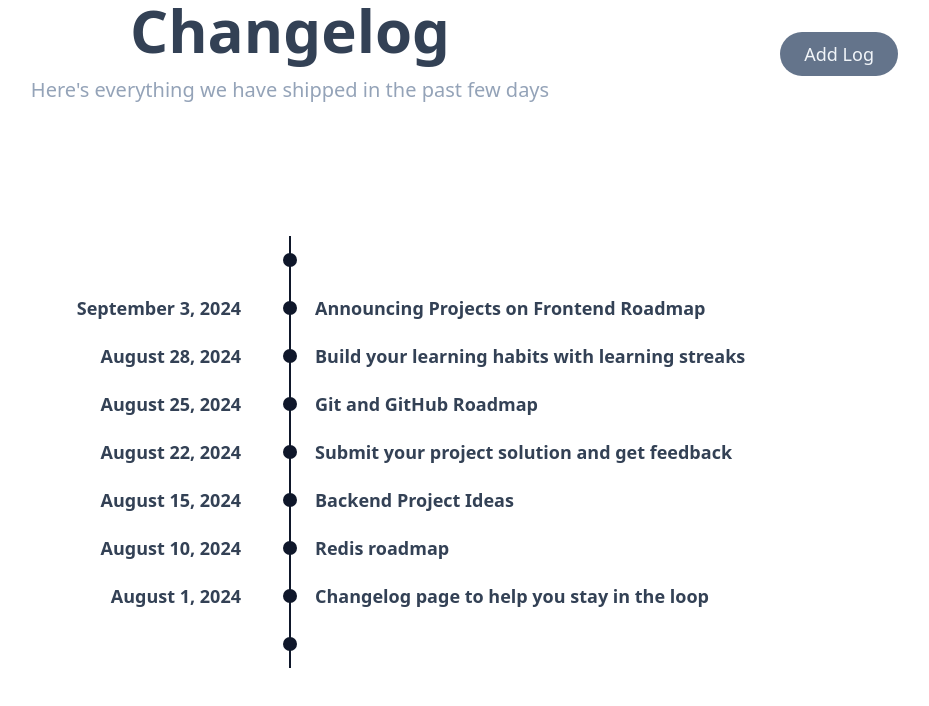
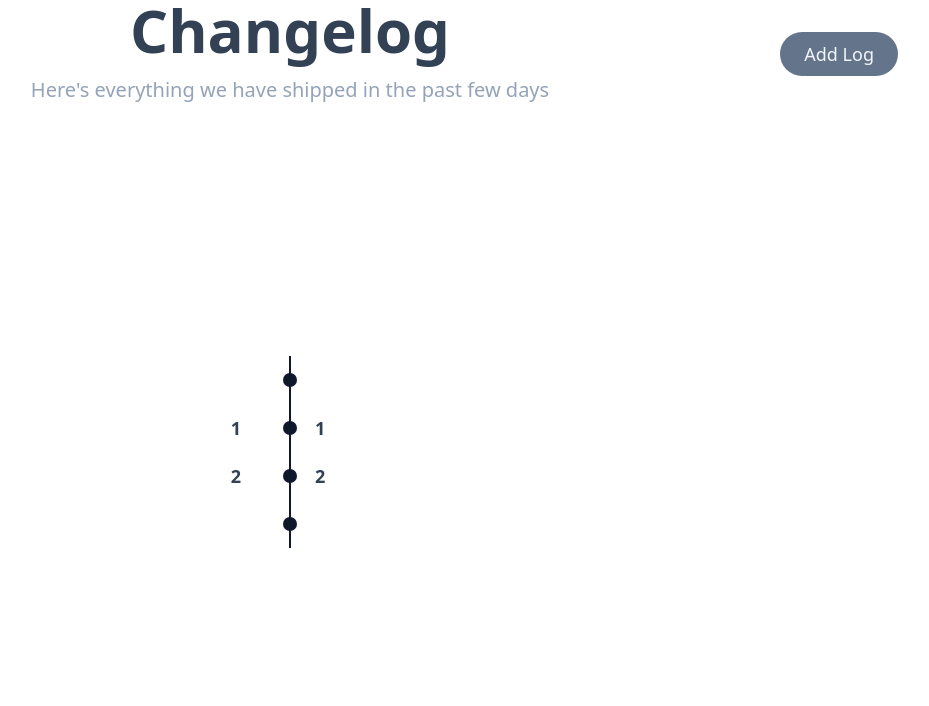
Before and after one commit to MarioTudon/Changelog, a React (Vite) app: page / in a window 1280 px wide. Shown: the top 706 px of the page, without its empty margins (350-1279 px from the left). Built offline with nearby package versions, Linux system fonts and the light colour scheme.

Commit message:
Se realizo logica para pasar datos de modal a App

```diff
--- a/src/App.jsx
+++ b/src/App.jsx
@@ -2,6 +2,7 @@ import { useState, useRef } from 'react';
 import AddLog from './components/AddLog.jsx'
 import Modal from './components/Modal.jsx'
 import Changelog from './components/Changelog.jsx';
+import Log from './components/Log.jsx'
 
 function App() {
     const [isModalOpen, setIsModalOpen] = useState(false);
@@ -10,23 +11,22 @@ function App() {
     const openModal = () => setIsModalOpen(true);
     const closeModal = () => setIsModalOpen(false);
 
-    const currentDateAndTime = () => {
-        const date = new Date();
-        const dateFormatter = new Intl.DateTimeFormat("en-US", { dateStyle: 'long', timeZone: 'America/Mexico_city' });
-        const formatedDate = dateFormatter.format(date);
-        const timeFormatter = new Intl.DateTimeFormat("en-US", { timeStyle: 'medium', timeZone: 'America/Mexico_city', hour12: false });
-        const formatedTime = timeFormatter.format(date);
-        const formats = { date: formatedDate, time: formatedTime };
-        return formats;
-    };
+    const [logs, setLog] = useState([<Log date={1} record={1} />, <Log date={2} record={2} />]);
+
+    function handleDataFromChild(date, time, log) {
+        console.log(date + ' ' + time + ' ' + log);
+    }
 
     return (
         <>
-            <Modal isOpen={isModalOpen} closeModal={closeModal} inputRef={inputRef}/>
+            <Modal isOpen={isModalOpen} closeModal={closeModal} inputRef={inputRef} sendDataToParent={handleDataFromChild} />
             <h1 className='text-center text-6xl font-semibold text-slate-700'>Changelog</h1>
             <h2 className='mb-auto mt-4 text-xl font-medium text-slate-400'>Here's everything we have shipped in the past few days</h2>
-            <AddLog openModal={openModal} textButton={'Add Log'} inputRef={inputRef}/>
+            <AddLog openModal={openModal} textButton={'Add Log'} inputRef={inputRef} />
             <Changelog>
+                <ul>
+                    {logs.map(log => <li key={log.props.date}>{log}</li>)}
+                </ul>
             </Changelog>
         </>
     );
--- a/src/components/Changelog.jsx
+++ b/src/components/Changelog.jsx
@@ -1,18 +1,11 @@
-import { Children } from 'react';
 import Log from './Log.jsx'
 
 function Changelog({ children }) {
+
     return (
         <>
             <div className='mb-auto'>
                 <Log date={''} record={''} />
-                <Log date={'September 3, 2024'} record={'Announcing Projects on Frontend Roadmap'} />
-                <Log date={'August 28, 2024'} record={'Build your learning habits with learning streaks'} />
-                <Log date={'August 25, 2024'} record={'Git and GitHub Roadmap'} />
-                <Log date={'August 22, 2024'} record={'Submit your project solution and get feedback'} />
-                <Log date={'August 15, 2024'} record={'Backend Project Ideas'} />
-                <Log date={'August 10, 2024'} record={'Redis roadmap'} />
-                <Log date={'August 1, 2024'} record={'Changelog page to help you stay in the loop'} />
                 {children}
                 <Log date={''} record={''} />
             </div>
--- a/src/components/Modal.jsx
+++ b/src/components/Modal.jsx
@@ -1,4 +1,30 @@
-const Modal = ({ isOpen, closeModal, inputRef }) => {
+import { useState } from 'react';
+const Modal = ({ isOpen, closeModal, inputRef, sendDataToParent }) => {
+    const [date, setDate] = useState("");
+    const [time, setTime] = useState("");
+    const [log, setLog] = useState("");
+
+    const currentDateAndTime = () => {
+        const date = new Date();
+        const dateFormatter = new Intl.DateTimeFormat("en-US", { dateStyle: 'long', timeZone: 'America/Mexico_city' });
+        const formatedDate = dateFormatter.format(date);
+        const timeFormatter = new Intl.DateTimeFormat("en-US", { timeStyle: 'medium', timeZone: 'America/Mexico_city', hour12: false });
+        const formatedTime = timeFormatter.format(date);
+        const formats = { date: formatedDate, time: formatedTime };
+        return formats;
+    };
+
+    function handleClick() {
+        if(inputRef.current.value === '') { alert('The log cannot be empty'); return;}
+        sendDataToParent(date, time, log);
+        closeModal();
+    }
+
+    function handleChange(e) {
+        setDate(currentDateAndTime().date);
+        setTime(currentDateAndTime().time);
+        setLog(e.target.value);
+    }
 
     return isOpen && (
         <div className="fixed inset-0 bg-black bg-opacity-50 flex items-center justify-center z-50">
@@ -6,8 +32,8 @@ const Modal = ({ isOpen, closeModal, inputRef }) => {
                 <h2 className="text-xl font-semibold mb-6">Add a New Log</h2>
                 <button className="absolute top-1 right-3 text-gray-500 hover:text-gray-800 text-2xl inline-block" onClick={closeModal}> &times; </button>
                 <div className='flex flex-col mt-auto'>
-                    <input className='border-slate-900 w-full h-9 px-4 border-2 rounded-lg' type="text" name="modal-text-input" id="modal-text-input" maxLength={'50'} placeholder="Enter your log here" ref={inputRef}/>
-                    <button className='mr-auto mt-4 bg-slate-500 text-slate-100 text-base px-6 py-2 rounded-full hover:scale-110 transition-all hover:bg-slate-600'>Add</button>
+                    <input className='border-slate-900 w-full h-9 px-4 border-2 rounded-lg' type="text" name="modal-text-input" id="modal-text-input" maxLength={'50'} placeholder="Enter your log here" ref={inputRef} onChange={handleChange}/>
+                    <button className='mr-auto mt-4 bg-slate-500 text-slate-100 text-base px-6 py-2 rounded-full hover:scale-110 transition-all hover:bg-slate-600' onClick={handleClick}>Add</button>
                 </div>
             </div>
         </div>
```
